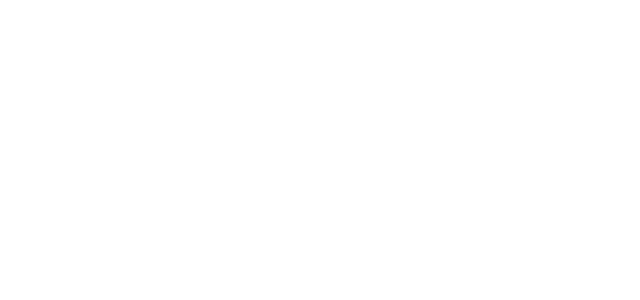
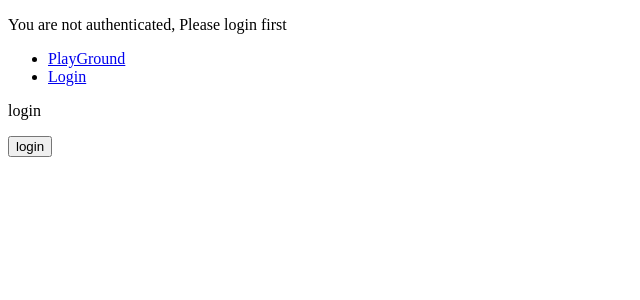
Before and after one commit to acciojob/code-playground-vinay1723, a React app: page /login in a window 1280 px wide. Shown: the top 300 px of the page, without its empty margins (0-640 px from the left). Built offline with nearby package versions, Linux system fonts and the light colour scheme.

Commit message:
second commit

```diff
--- a/package.json
+++ b/package.json
@@ -13,12 +13,13 @@
   "license": "ISC",
   "dependencies": {
     "css-loader": "^4.3.0",
+    "cypress": "^9.5.0",
     "jest-junit": "^11.1.0",
     "react": "^16.13.1",
     "react-dom": "^16.13.1",
+    "react-router-dom": "^5.3.4",
     "style-loader": "^1.2.1",
-    "webpack-cli": "^3.3.12",
-    "cypress": "^9.5.0"
+    "webpack-cli": "^3.3.12"
   },
   "jest": {
     "moduleNameMapper": {
--- a/src/components/App.js
+++ b/src/components/App.js
@@ -1,13 +1,45 @@
-
-import React from "react";
-import './../styles/App.css';
+import React, { useState } from "react";
+import "./../styles/App.css";
+import Login from "./Login";
+import PlayGround from "./PlayGround";
+import { BrowserRouter, Route, Switch, Redirect } from "react-router-dom";
+import Navigation from "./Navigation";
+import PrivateRoute from "./PrivateRoute";
 
 const App = () => {
+  const [isAuthorised, setIsAuthorised] = useState(false);
+
   return (
     <div>
-        {/* Do not remove the main div */}
+      <BrowserRouter>
+        <p>
+          {isAuthorised
+            ? "Logged in, Now you can enter the Playground"
+            : "You are not authenticated, Please login first"}
+        </p>
+        <Navigation />
+        <Switch>
+          {/* Private route */}
+          <PrivateRoute path="/playground" isAuthorised={isAuthorised} />
+
+          {/* Public route (Login) */}
+          <Route
+            exact
+            path="/login"
+            render={() => (
+              <Login
+                setAuthorization={setIsAuthorised}
+                isAuthorised={isAuthorised}
+              />
+            )}
+          />
+
+          {/* Fallback redirect */}
+          <Redirect to="/login" />
+        </Switch>
+      </BrowserRouter>
     </div>
-  )
-}
+  );
+};
 
-export default App
+export default App;
--- /dev/null
+++ b/src/components/Login.js
@@ -0,0 +1,17 @@
+// Login.js
+import React from "react";
+
+function Login({ setAuthorization, isAuthorised }) {
+  const handleClick = () => {
+    setAuthorization((val) => !val);
+  };
+
+  return (
+    <div>
+      <p>{isAuthorised ? "logout" : "login"}</p>
+      <button onClick={handleClick}>{isAuthorised ? "logout" : "login"}</button>
+    </div>
+  );
+}
+
+export default Login;
--- /dev/null
+++ b/src/components/Navigation.js
@@ -0,0 +1,19 @@
+import React from "react";
+import { Link } from "react-router-dom";
+function Navigation() {
+  return (
+    <div>
+      <p></p>
+      <ul>
+        <li>
+          <Link to="/playground">PlayGround</Link>
+        </li>
+        <li>
+          <Link to="/login">Login</Link>
+        </li>
+      </ul>
+    </div>
+  );
+}
+
+export default Navigation;
--- /dev/null
+++ b/src/components/PlayGround.js
@@ -0,0 +1,11 @@
+import React from "react";
+
+function PlayGround() {
+  return (
+    <div>
+      <p>Hi Welcome to the Code PlayGround</p>
+    </div>
+  );
+}
+
+export default PlayGround;
--- /dev/null
+++ b/src/components/PrivateRoute.js
@@ -0,0 +1,16 @@
+import React from "react";
+import { Route, Redirect } from "react-router-dom";
+import PlayGround from "./PlayGround";
+
+const PrivateRoute = ({ isAuthorised, ...rest }) => {
+  return (
+    <Route
+      {...rest}
+      render={(props) =>
+        isAuthorised ? <PlayGround {...props} /> : <Redirect to="/login" />
+      }
+    />
+  );
+};
+
+export default PrivateRoute;
```
Also changed, not shown: 1 other file (tests, documents, lock files or other folders).
